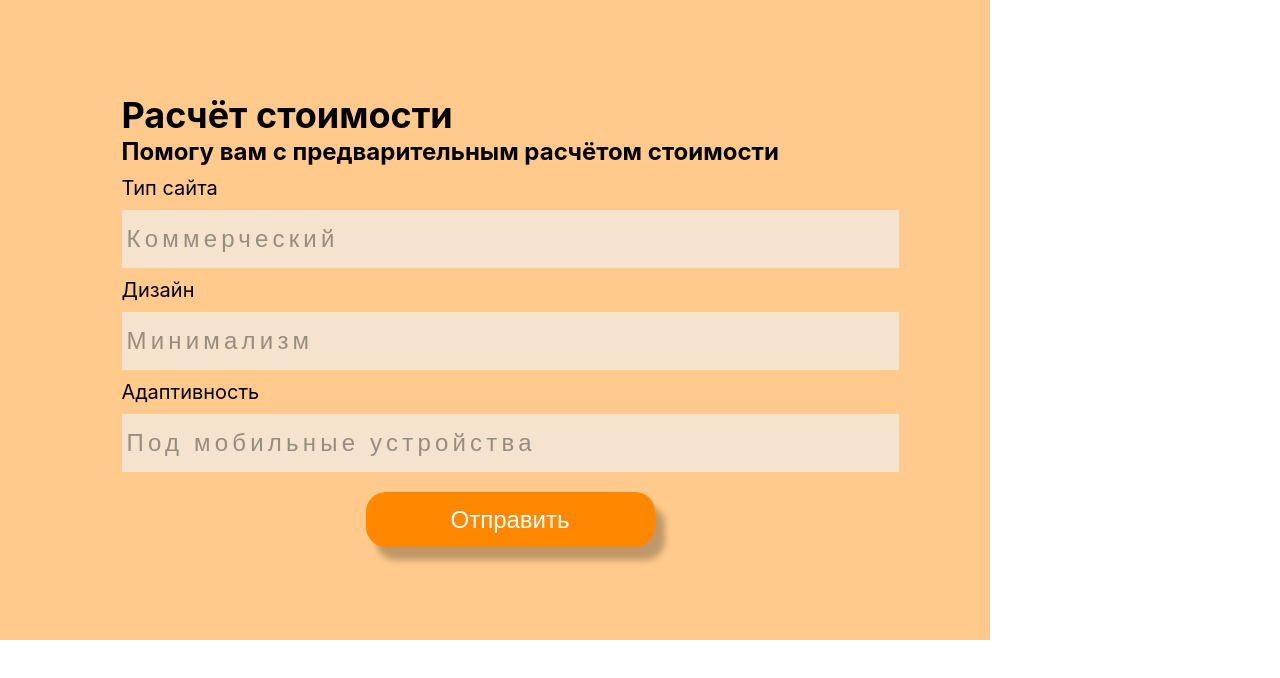
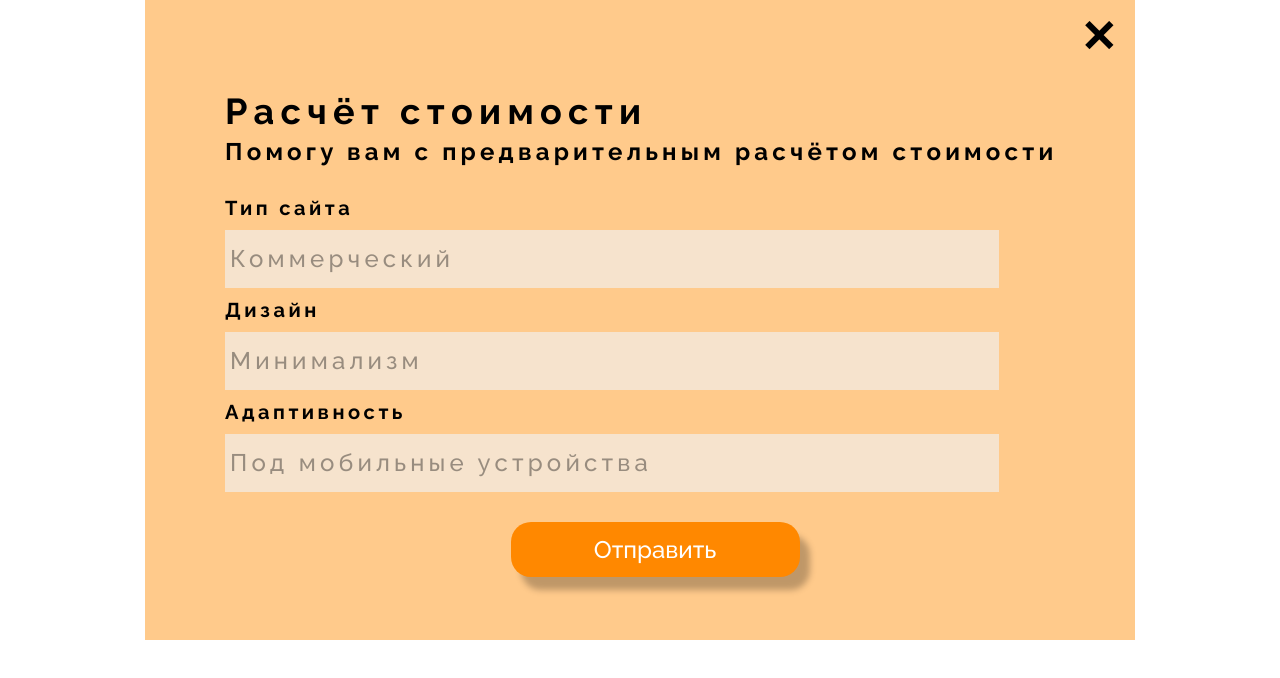
Before and after one commit to sssmirnov222/Matvey_project, a React (Create React App) app in the folder my-app/: page / in a window 1280 px wide. Shown: the top 678 px of the page. Built offline with nearby package versions, Linux system fonts and the light colour scheme.

Commit message:
PopUp_Final

```diff
--- a/my-app/src/components/PopUp/PopUp.css
+++ b/my-app/src/components/PopUp/PopUp.css
@@ -1,28 +1,38 @@
 /* 1 rem = 16 px */
+body {
+    display: flex;
+    justify-content: center;
+    align-items: center;
+}
 .PopUp {
     width: 61.875rem;
     height: 40rem;
     background: #FFCA8B;
-    display: flex;
+    /* display: flex;
     justify-content: center;
-    align-items: center;
+    align-items: center; */
     flex-direction: column;
+}
+.block {
+    display: block;
 }
 .PopUp__Form {
     display: flex;
     flex-direction: column;
+    margin-top: 30px;
     padding-left: 80px;
     padding-right: 50px;
-
 }
 .PopUp__Form span {
     text-align: start;
     font-size: 20px;
     margin-bottom: 10px;
     margin-top: 10px;
+    font-family: Raleway-Bold;
+    letter-spacing: 0.175em;
 }
 .PopUp__Form input {
-    width: 777px;
+    width: 90%;
     height: 58px;
     font-size: 24px;
     padding-left: 5px;
@@ -30,12 +40,10 @@
     border: none;
 }
 .PopUp__Form input::placeholder {
-    /* padding-left: 5px; */
     color: rgba(0, 0, 0, 0.38);
     font-size: 24px;
     letter-spacing: 0.175em;
-
-
+    font-family: Raleway-Medium;
 }
 .PopUp__typeWebSite,.PopUp__Design,.PopUp__Adaptability {
     display: flex;
@@ -45,22 +53,45 @@
 .PopUp__h4 {
    font-size: 36px;
    text-align: start;
+   font-family: Raleway-Bold;
+   letter-spacing: 0.175em;
+   margin-bottom: 5px;
 }
 .PopUp__h5 {
     font-size: 24px;
     text-align: start;
+    font-family: Raleway-Bold;
+    letter-spacing: 0.175em;
+    margin-bottom: 20px;
 }
 .PopUp__Button {
     width: 289px;
     height: 55px;
-    left: 815px;
-    top: 803px;
     box-shadow: 10px 13px 6px rgba(0, 0, 0, 0.25);
     border-radius: 20px;
     border: none;
     color: white;
     font-size: 24px;
     background: #FF8800;
-    margin-top: 20px;
+    margin-top: 30px;
     align-self: center;
+    font-family: Raleway-Medium;
 }
+.PopUp__Exit {
+    display: flex;
+    justify-content: end;
+    padding-top: 12px;
+    padding-right: 12px;
+    background: #FFCA8B;
+}
+.PopUp__Exit button {
+    font-size: 44px;
+    font-weight: 600;
+    width: 49px;
+    height: 48px;
+    display: flex;
+    align-items: center;
+    justify-content: center;
+    background: #FFCA8B;
+    border: none;
+}
--- a/my-app/src/components/PopUp/PopUp.jsx
+++ b/my-app/src/components/PopUp/PopUp.jsx
@@ -1,10 +1,12 @@
 import React from 'react'
 import './PopUp.css';
+// import img from '../image/image_exit.jpg'
 
 export default function PopUp() {
 const [typeWebSite, setTypeWebSite] = React.useState('');
 const [design, setDesign] = React.useState('');
 const [adaptability, setAdaptability] = React.useState('');
+const [exit, setExit] = React.useState(true);
 
 
 function changeInputWebSite(e) {
@@ -27,7 +29,9 @@ console.log(data)
  }
 
     return (
-        <div className='PopUp'>
+     <>
+      {exit && (<div className= 'PopUp'>
+            <div className='PopUp__Exit' onClick={() => setExit(false)}><button>✕</button></div>
 
             <form action="" className='PopUp__Form' onSubmit={submitForm}>
 
@@ -50,9 +54,11 @@ console.log(data)
                     <input type="text" placeholder='Под мобильные устройства' value = {adaptability} onChange={(e) => changeInputAdaptability(e)}/>
                 </label>
 
-                <button type='submit' className='PopUp__Button'>Отправить</button>
+                <button type='submit' className='PopUp__Button' >Отправить</button>
             </form>
 
-        </div>
+
+        </div>)}
+        </>
     )
 }
--- a/my-app/src/index.css
+++ b/my-app/src/index.css
@@ -4,11 +4,18 @@
   box-sizing: border-box;
 }
 @font-face {
-  font-family: Raleway;
+  font-family: "Raleway-Medium";
   font-style: normal;
-  font-weight: 400;
-  src:url(./components/fonts/Raleway-Regular.ttf)
+  font-weight: 500;
+  src:url(./components/fonts/Raleway-Medium.ttf)
 }
+@font-face {
+  font-family: "Raleway-Bold";
+  font-style: normal;
+  font-weight: 700;
+  src:url(./components/fonts/Raleway-Bold.ttf)
+}
+
 
 body {
   margin: 0;
```
Also changed, not shown: my-app/src/components/image/image_exit.jpg (added).
